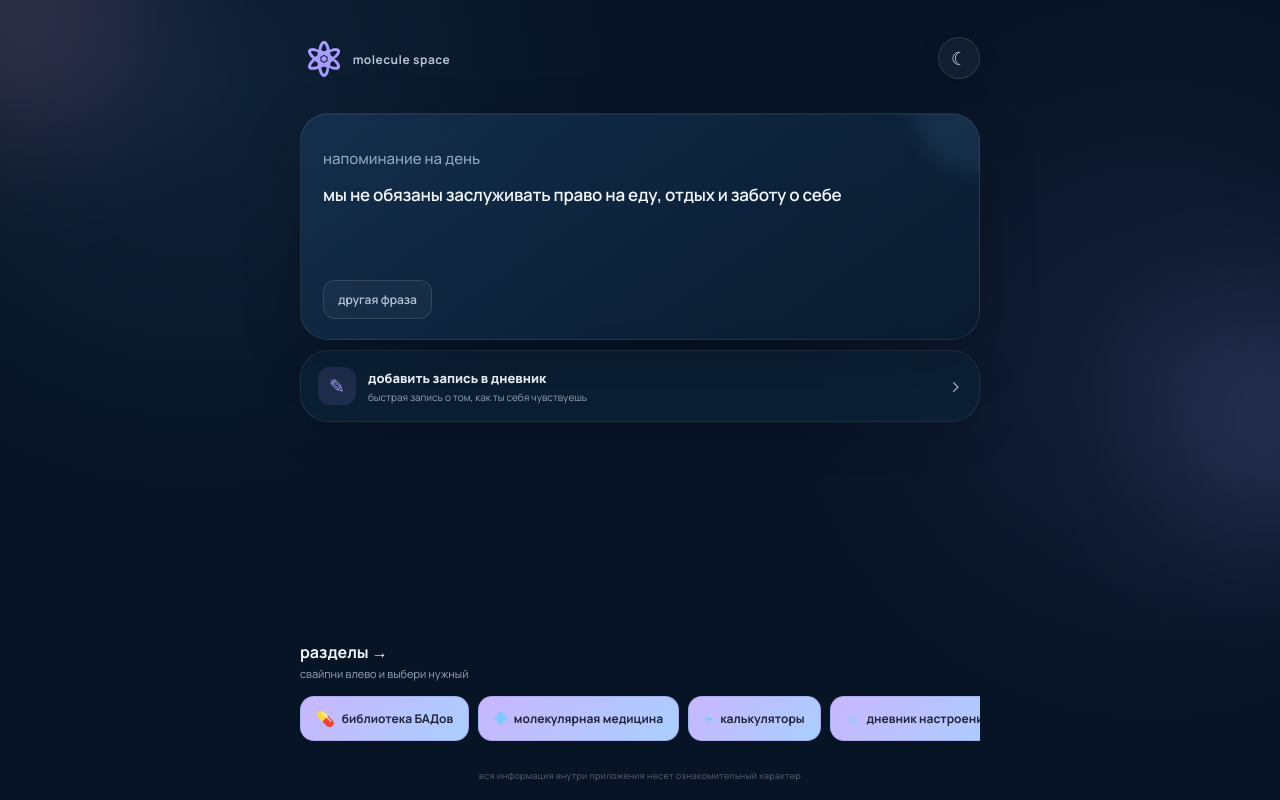
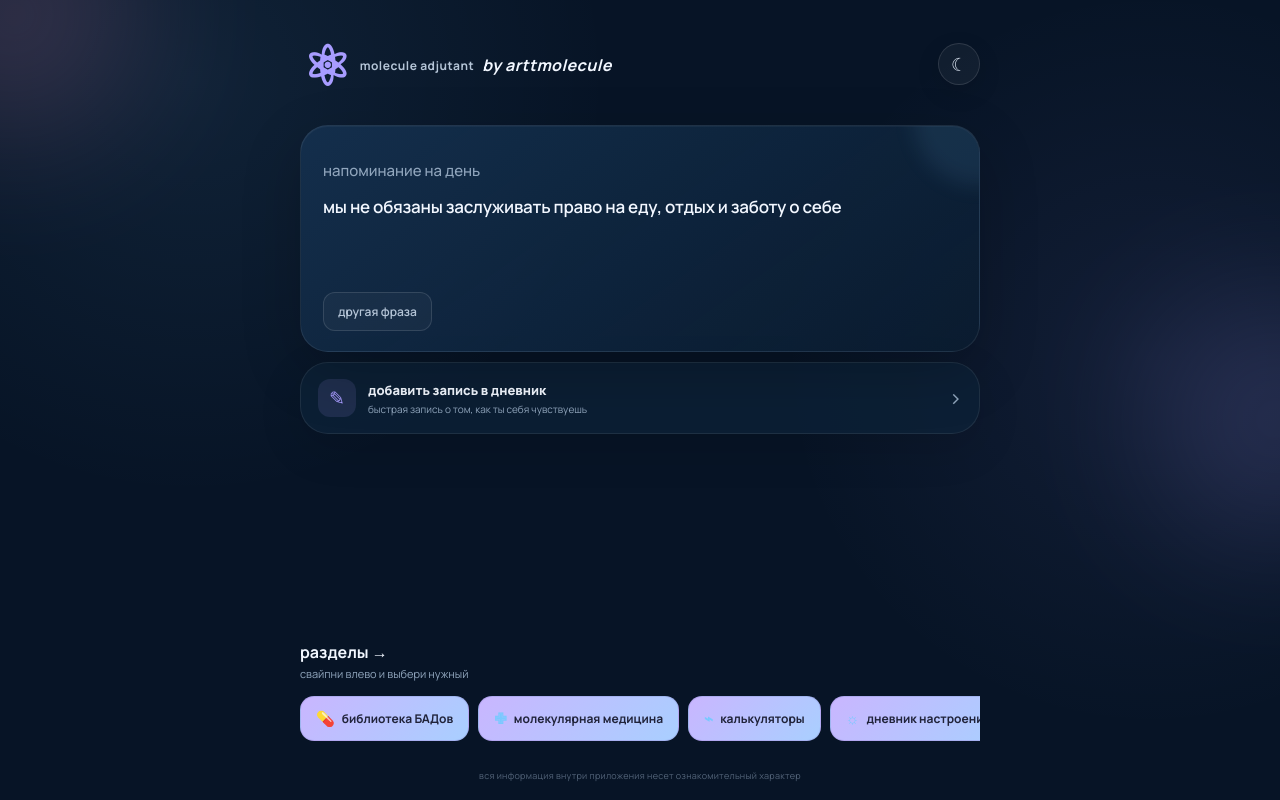
Before and after one commit to vgpg7s9vjv-cell/molecule-space, a plain HTML site: page index.html in a window 1280 px wide. Drawn offline with Linux system fonts and the light colour scheme.

Commit message:
Update index.html

```diff
--- a/index.html
+++ b/index.html
@@ -12,7 +12,7 @@ content="width=device-width, initial-scale=1.0, viewport-fit=cover"
 
   <meta name="theme-color" content="#071426">
 
-  <title>molecule space</title>
+  <title>molecule adjutant</title>
 
   <link rel="preconnect" href="https://fonts.googleapis.com">
   <link rel="preconnect" href="https://fonts.gstatic.com" crossorigin>
@@ -42,8 +42,9 @@ content="width=device-width, initial-scale=1.0, viewport-fit=cover"
     <div class="home-topbar">
 
       <div class="brand">
-        <span class="brand-star" style="font-size: 47px;">⚛︎</span>
-        <span>molecule space</span>
+        <span class="brand-star" style="font-size: 55px;">⚛︎</span>
+        <span>molecule adjutant</span>
+        <p class="sections-title"><i>by arttmolecule</i></p>
       </div>
 
       <button
@@ -172,7 +173,7 @@ content="width=device-width, initial-scale=1.0, viewport-fit=cover"
         data-section="care"
       >
         <span class="tab-icon">✿</span>
-        <span>molecular beauty</span>
+        <span>molecular care</span>
       </button>
 
       <button
```
